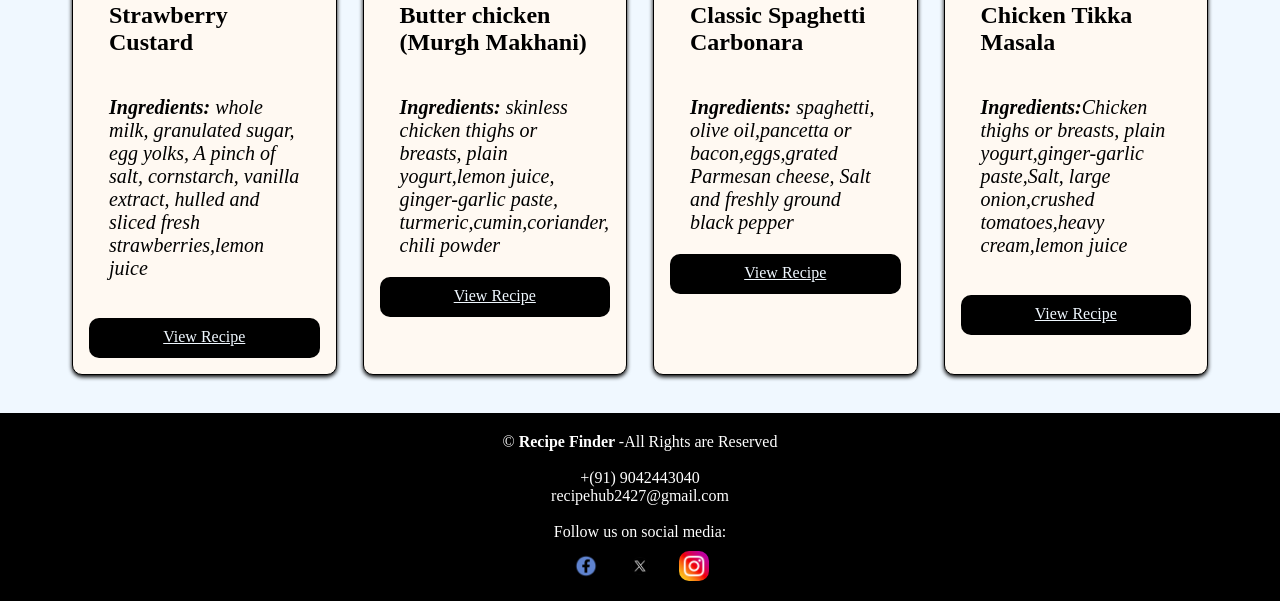
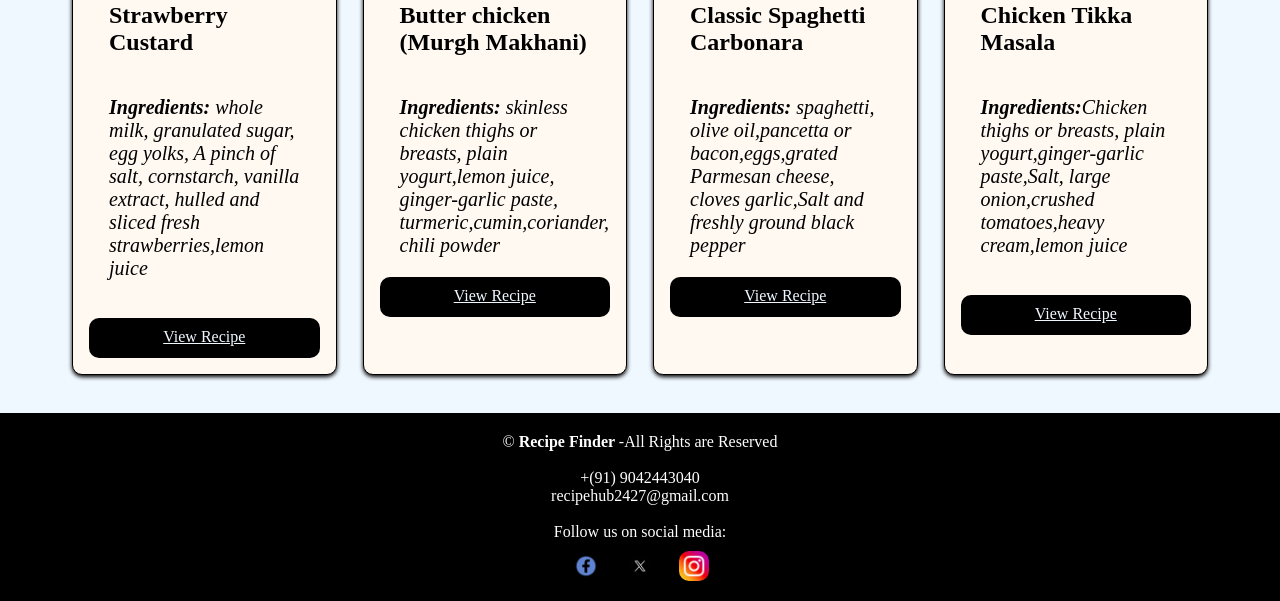
Before and after one commit to DharunKumar-V/dharunrecipehub-client, a plain HTML site: page home.html in a window 1280 px wide. Shown: the part 935-1536 px from the top of the page. Drawn offline with Linux system fonts and the light colour scheme.

Commit message:
Update home.html

```diff
--- a/home.html
+++ b/home.html
@@ -68,7 +68,7 @@
              <div class="recipe-card">
                 <img src="image/image-3.jpg" alt="">
                 <h2> Classic Spaghetti Carbonara</h2>
-                <p><b> Ingredients:</b> spaghetti, olive oil,pancetta or bacon,eggs,grated Parmesan cheese, Salt and freshly ground black pepper
+                <p><b> Ingredients:</b> spaghetti, olive oil,pancetta or bacon,eggs,grated Parmesan cheese, cloves garlic,Salt and freshly ground black pepper
 
                 </p>
 
```
